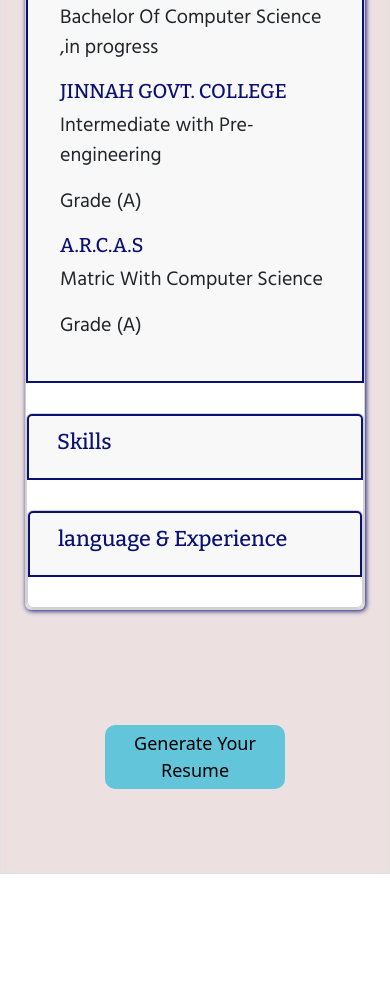
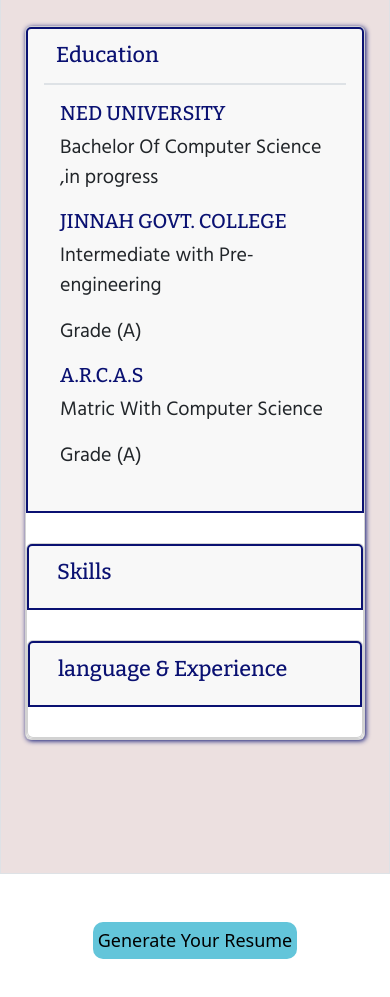
Before and after one commit to Umarmajeed711/Resume-Builder, a plain HTML site: page index.html in a window 390 px wide. Shown: the part 1526-2523 px from the top of the page. Before the commit the page ends 2400 px from the top, so only its background shows below. Drawn offline with nearby package versions, Linux system fonts and the light colour scheme.

Commit message:
Updated Resume

```diff
--- a/index.html
+++ b/index.html
@@ -15,7 +15,7 @@
 <link rel="stylesheet" href="style.css">
 
 </head>
-<body  class="d-flex justify-content-center">
+<body  class="d-flex justify-content-center flex-wrap">
 
 
 
@@ -138,6 +138,8 @@
 
         </div>
 
+    </div>
+
         <!-- button -->
          <div class="container">
         <div class="d-flex justify-content-center ">
--- a/style.css
+++ b/style.css
@@ -176,7 +176,7 @@ p{
         margin-top: 0;
     }
     .anchor{
-        margin-top: 7rem;
+        margin-top: 3rem;
         padding: 5px;
         text-align: center;
     }
```
Also changed, not shown: form.html (+2 -3 lines).
